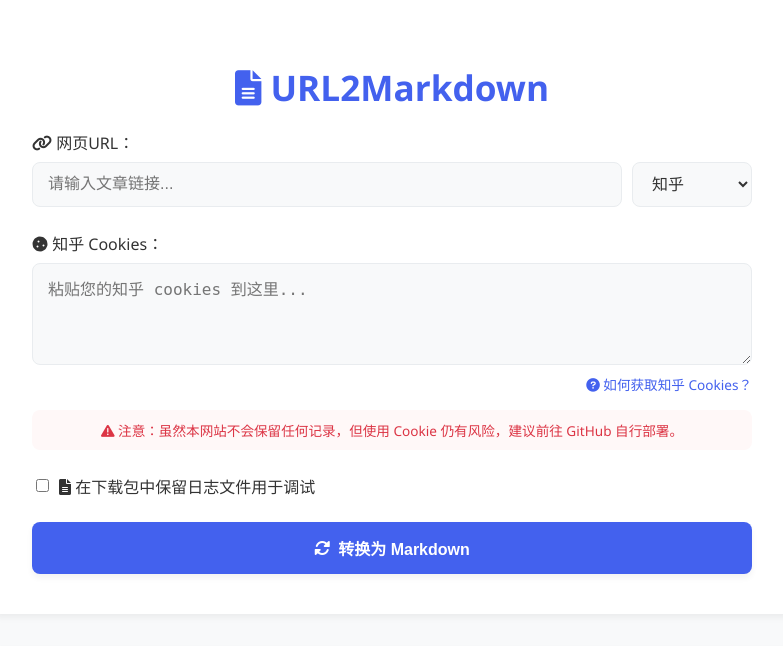
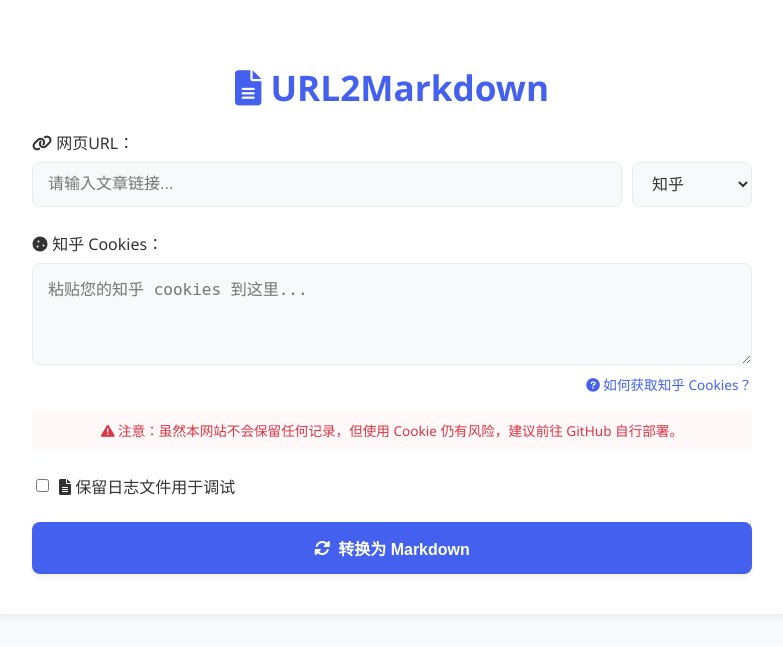
Before and after one commit to chenluda/zhihu-download, a Flask app: page / in a window 1280 px wide. Shown: the part 93-740 px from the top of the page, without its empty margins (248-1031 px from the left). Run offline with Flask 3, Linux system fonts and the light colour scheme.

Commit message:
style(index.html)：简化下载包中保留日志文件的描述文本

```diff
--- a/templates/index.html
+++ b/templates/index.html
@@ -406,7 +406,7 @@
               style="width: auto; margin-right: 10px;"
             >
             <label for="keep_logs" style="margin-bottom: 0;">
-              <i class="fas fa-file-alt"></i> 在下载包中保留日志文件用于调试
+              <i class="fas fa-file-alt"></i> 保留日志文件用于调试
             </label>
           </div>
         </div>
```
